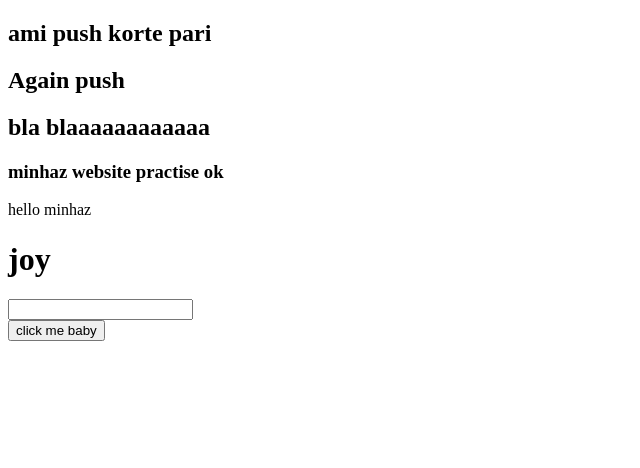
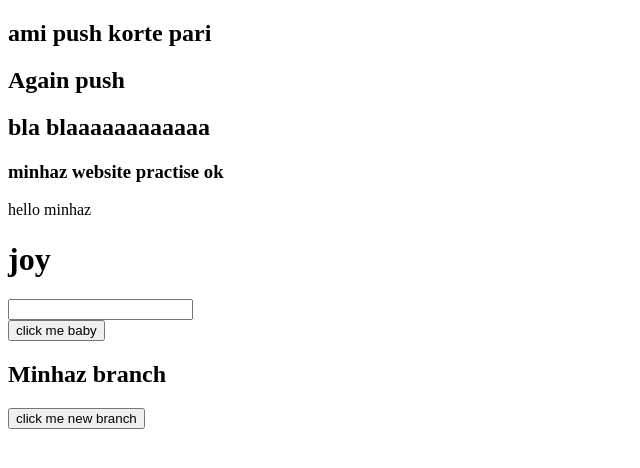
Before and after one commit to talkminhaz/Minhaz-Website, a plain HTML site: page index.html in a window 1280 px wide. Shown: the whole page, without its empty margins (0-640 px from the left). Drawn offline with Linux system fonts and the light colour scheme.

Commit message:
feelings

```diff
--- a/index.html
+++ b/index.html
@@ -12,8 +12,8 @@
     <input type="text">
     <br>
     <button>click me baby</button>
-
-
+    <p><h2>Minhaz branch</h2></p>
+    <button>click me new branch</button>
 </head>
 <body>
 
```
